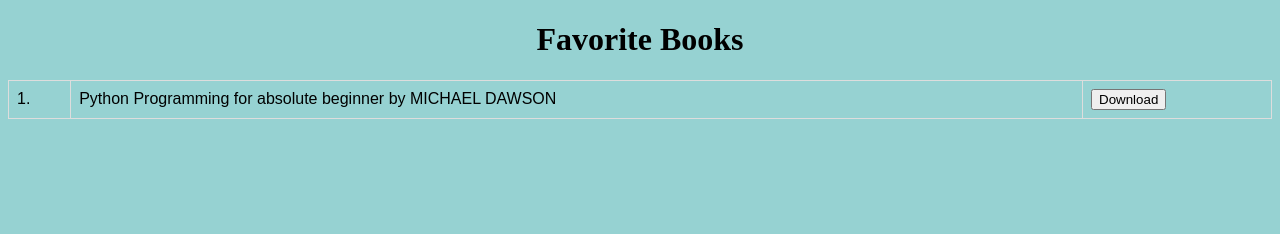
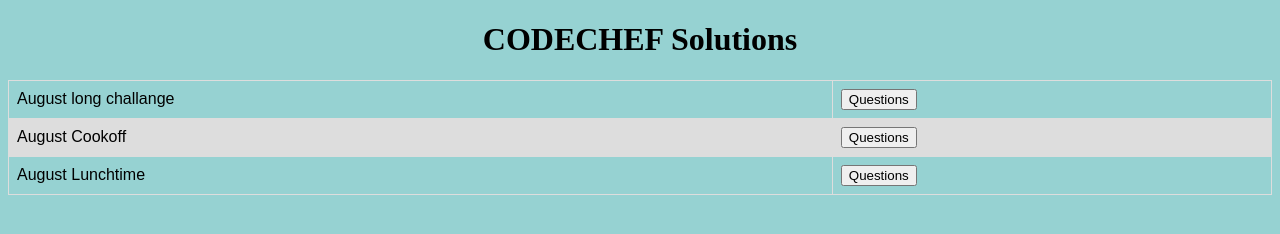
Before and after one commit to bhupatjangid/profile, a plain HTML site: page codechef.html in a window 1280 px wide. Drawn offline with Linux system fonts and the light colour scheme.

Commit message:
Update and rename inter.html to codechef.html

```diff
--- a/inter.html
+++ b/codechef.html
@@ -24,21 +24,28 @@ tr:nth-child(even) {
 </head>
 <body>
 
-<h1 style="text-align:center;">Favorite Books</h1>
+<h1 style="text-align:center;">CODECHEF Solutions</h1>
 
 <table>
-<!--
+
   <tr>
-	<td>1.</td>
-    <td>Nth Fabonacci number Formula and code</td>
-    <td><a href="fab.py"><button>Code</button></a></td>
+
+    <td>August long challange</td>
+    <td><a href="alc.html"><button>Questions</button></a></td>
 
   </tr>
- -->
+
   <tr>
-	<td>1.</td>
-    <td>Python Programming for absolute beginner by MICHAEL DAWSON</td>
-    <td><a href="Python Programming for the Absolute Beginner (3rd Edition) ( PDFDrive.com ).pdf"><button>Download</button></a></td>
+
+    <td>August Cookoff</td>
+    <td><a href="ac.html"><button>Questions</button></a></td>
+
+  </tr>
+
+  <tr>
+
+    <td>August Lunchtime</td>
+    <td><a href="al.html"><button>Questions</button></a></td>
 
   </tr>
 </table>
```
